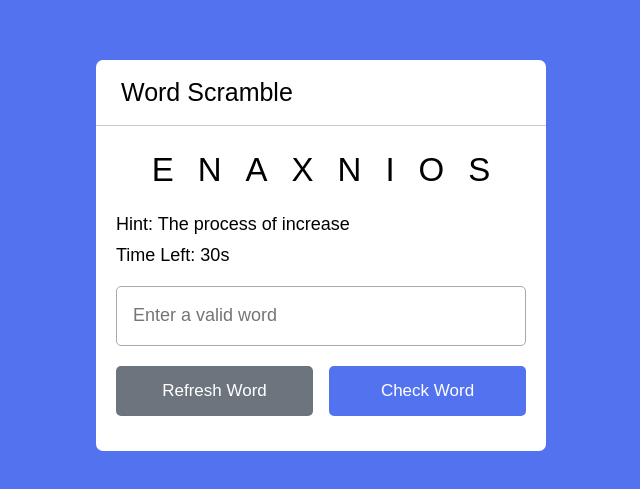
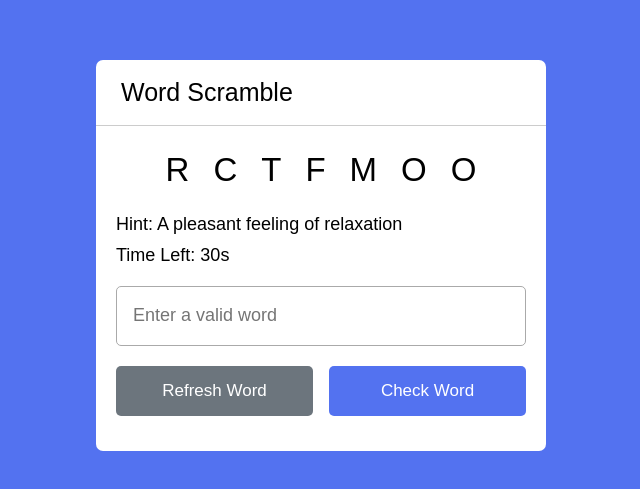
Before and after one commit to bhoomikahm18/08_game_js_dom_Word_Scramble_game, a plain HTML site: page index.html in a window 1280 px wide. Shown: the part 145-634 px from the top of the page, without its empty margins (319-959 px from the left). Drawn offline with Linux system fonts and the light colour scheme.

Commit message:
Calling init function

```diff
--- a/index.html
+++ b/index.html
@@ -1,21 +1,24 @@
 <!DOCTYPE html>
-<html lang="en">
+<!-- Coding By CodingNepal - youtube.com/codingnepal -->
+<html lang="en" dir="ltr">
+
 <head>
-    <meta charset="UTF-8">
+    <meta charset="utf-8">
     <meta name="viewport" content="width=device-width, initial-scale=1.0">
+    <title>Word Scramble Game | CodingNepal</title>
     <link rel="stylesheet" href="style.css">
-    <title>Word Scramble Game</title>
 </head>
+
 <body>
     <div class="container">
         <h2>Word Scramble</h2>
         <div class="content">
-            <p class="word">enaxnios</p>
+            <p class="word"></p>
             <div class="details">
-                <p class="hint">Hint: <span>The process of increase</span></p>
+                <p class="hint">Hint: <span></span></p>
                 <p class="time">Time Left: <span><b>30</b>s</span></p>
             </div>
-            <input type="text" placeholder="Enter a valid word">
+            <input type="text" spellcheck="false" placeholder="Enter a valid word">
             <div class="buttons">
                 <button class="refresh-word">Refresh Word</button>
                 <button class="check-word">Check Word</button>
@@ -23,6 +26,7 @@
         </div>
     </div>
 </body>
+<script src="js/words.js" defer></script>
 <script src="js/script.js" defer></script>
-<script src="js/words.js" defer></script>
+
 </html>
--- a/js/script.js
+++ b/js/script.js
@@ -1,3 +1,17 @@
+const wordText = document.querySelector(".word"),
+hintText = document.querySelector(".hint span"),
+refreshBtn = document.querySelector(".refresh-word");
+
 const initGame = () => {
-    // let randomObj = words
+    let randomObj = words[Math.floor(Math.random() * words.length)]; //Getting random object from words
+    let wordArray = randomObj.word.split(""); //Splitting each letter of random word
+    for (let i = wordArray.length - 1; i > 0; i--) {
+        let j = Math.floor(Math.random() * (i + 1)); //Getting random number
+        //Shuffling and swiping wordArray letters randomly
+        [wordArray[i], wordArray[j]] =  [wordArray[j], wordArray[i]]
+    }
+    wordText.innerText = wordArray.join(""); //passing shuffled word as word text
+    hintText.innerText = randomObj.hint; //passing random object hint as hint text
+    console.log(randomObj);
 }
+initGame();
--- a/js/words.js
+++ b/js/words.js
@@ -1,4 +1,4 @@
-const words = [
+let words = [
     {
         word: "addition",
         hint: "The process of adding numbers"
```
